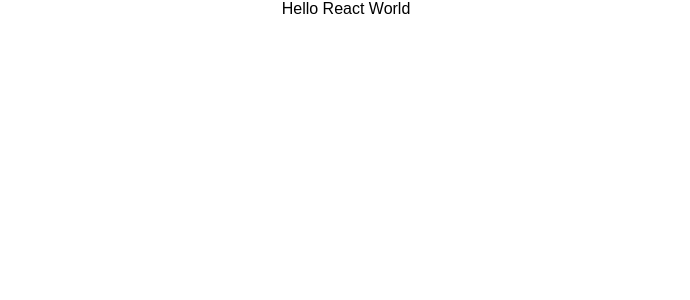
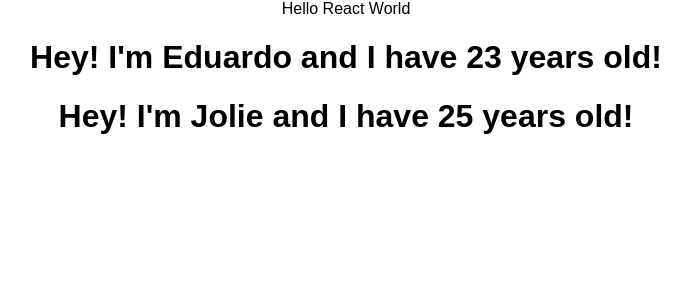
Before and after one commit to du-almeidalima/react-course, a React (Create React App) app: page / in a window 1280 px wide. Shown: the top 300 px of the page, without its empty margins (294-984 px from the left). Built offline with nearby package versions, Linux system fonts and the light colour scheme.

Commit message:
Section 3: Working with Props

```diff
--- a/src/App.js
+++ b/src/App.js
@@ -1,11 +1,14 @@
 import React, {Component} from 'react';
 import './App.css';
+import Person from "./Person/Person";
 
 class App extends Component {
   render() {
     return (
       <div className="App">
         Hello React World
+        <Person name={'Eduardo'} age={23} />
+        <Person name={'Jolie'} age={25} />
       </div>
     );
   }
--- /dev/null
+++ b/src/Person/Person.js
@@ -0,0 +1,9 @@
+import React from 'react';
+
+const person = (props) => {
+  return (
+      <h1>Hey! I'm { props.name } and I have { props.age } years old!</h1>
+  )
+};
+
+export default person;
```
Also changed, not shown: 1 other file (tests, documents, lock files or other folders).
